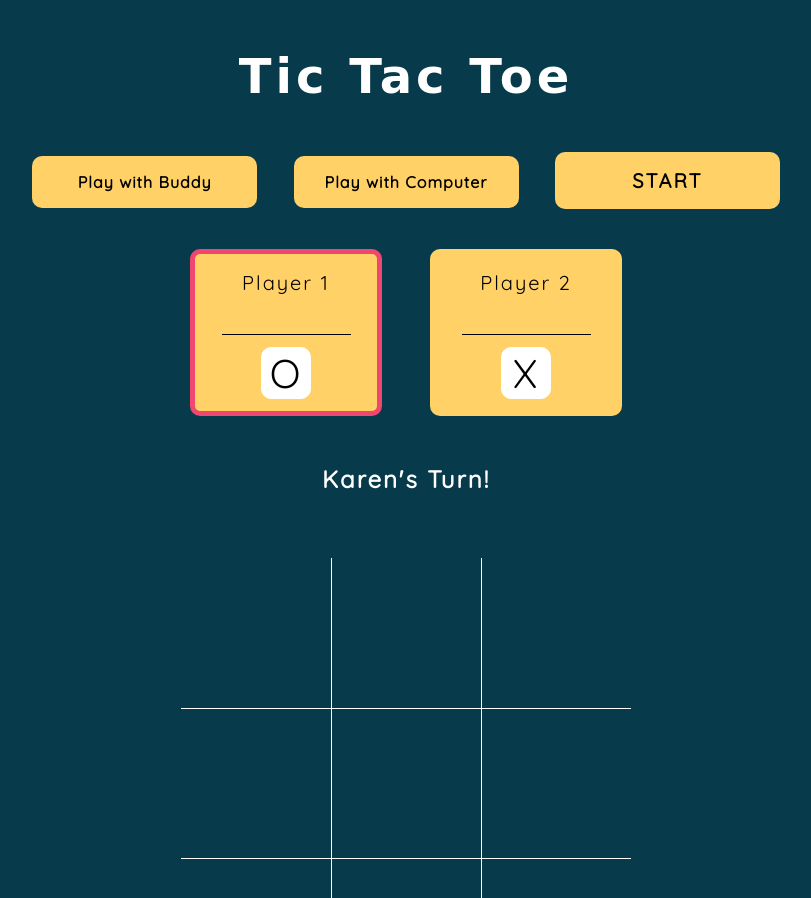
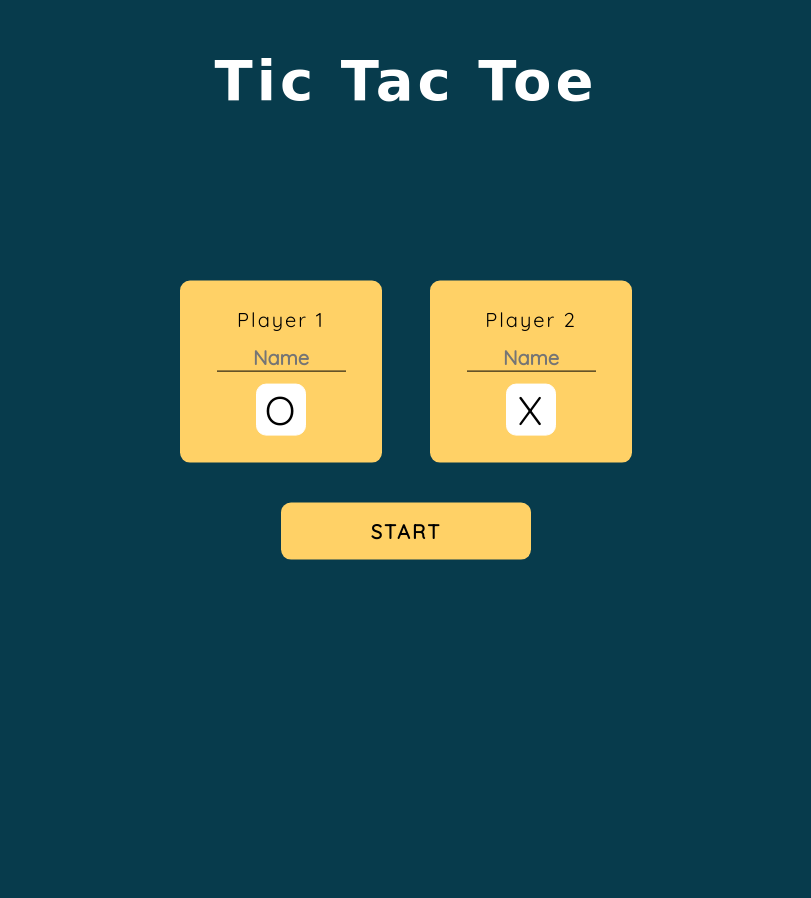
Before and after one commit to DevKarenC/tic-tac-toe, a plain HTML site: page index.html in a window 1280 px wide. Both pictures are taken after a click on the button "Play with Buddy". Shown: the top 898 px of the page, without its empty margins (234-1045 px from the left). After the commit the page ends 800 px from the top, so only its background shows below. Drawn offline with Linux system fonts and the light colour scheme; a web font is replaced by a local one.

Commit message:
Add scale, translation, and border effects for in-game

```diff
--- a/index.css
+++ b/index.css
@@ -1,4 +1,8 @@
 /* || General Styles */
+
+html {
+  overflow: auto;
+}
 
 body {
   background-color: #073b4c;
@@ -13,16 +17,21 @@ header {
 
 h1 {
   font-family: "Molle", cursive;
-  font-size: 3rem;
+  font-size: 3.5rem;
   color: #ffffff;
   letter-spacing: 4px;
   text-align: center;
-  margin: 0;
+  margin: 3rem auto 0 auto;
+  transform: translateY(300%);
+  transition: transform 0.75s;
 }
 
 nav {
+  display: flex;
+  flex-direction: column;
+  align-items: center;
   text-align: center;
-  margin: 2rem auto;
+  transform: translateY(40%);
 }
 
 .play-with-button,
@@ -32,29 +41,31 @@ nav {
   background-color: #ffd166;
   cursor: pointer;
   font-family: "Quicksand", sans-serif;
-  font-size: 1rem;
+  font-size: 1.25rem;
   font-weight: 600;
   letter-spacing: 1px;
   padding: 1rem;
   margin: 1rem;
-  width: 225px;
-  transition: all 0.4s ease-in;
+  width: 250px;
+  transition: all 0.1s ease-in;
 }
 
 .play-with-button:hover {
-  background-color: white;
+  background-color: #83c5be;
+  color: white;
 }
 
 .start-button {
   font-size: 1.25rem;
   letter-spacing: 2px;
   position: relative;
-  transition: ease-out 0.3s;
+  transform: scale(0);
+  transition: transform 0.75s;
   z-index: 1;
 }
 
 .start-button:before {
-  background-color: #ffffff;
+  background-color: #83c5be;
   content: "";
   position: absolute;
   top: 0;
@@ -74,36 +85,25 @@ nav {
   z-index: -1;
 }
 
-/* .visible {
-  transform: scale(1);
-}
-
-.hidden {
-  transform: scale(0);
-  display: none;
-} */
-
 /* || Player Boxes */
 
 .player-box-wrapper {
   display: flex;
   justify-content: center;
+  transition: transform 0.75s;
+  transform: scale(0);
 }
 
 .player-box {
   background: #ffd166;
-  border: 5px solid #ffd166;
+  border: 10px solid #ffd166;
   border-radius: 10px;
   font-size: 1.25rem;
   letter-spacing: 2px;
   width: 150px;
-  height: 125px;
+  height: 130px;
   padding: 1rem;
   margin: 1.5rem;
-}
-
-.player-box:first-child {
-  border: 5px solid #ef476f;
 }
 
 .player-box > label {
@@ -114,6 +114,10 @@ nav {
   margin: 0 auto;
   min-height: 30px;
   overflow-wrap: break-word;
+}
+
+.current-player {
+  border: 10px solid #ef476f;
 }
 
 #player-one-name,
@@ -146,7 +150,7 @@ input[type="text"] {
   width: 3rem;
 }
 
-.player-turn {
+.game-message {
   color: #ffffff;
   font-size: 1.5rem;
   font-weight: 600;
@@ -158,10 +162,10 @@ input[type="text"] {
 main {
   display: flex;
   justify-content: center;
-  margin: 4rem;
+  margin: 6rem auto;
 }
 
-#game-board {
+.game-board {
   display: grid;
   grid-template-columns: repeat(3, 150px);
   grid-template-rows: repeat(3, 150px);
@@ -190,3 +194,13 @@ main {
 .game-board-grid:nth-child(3n + 2) {
   border-right: 1px solid #ffffff;
 }
+
+/* || Toggle Visibility */
+
+.visible {
+  transform: scale(1);
+}
+
+.hidden {
+  display: none;
+}
--- a/index.html
+++ b/index.html
@@ -24,12 +24,11 @@
     <nav>
       <button class="play-with-button buddy">Play with Buddy</button>
       <button class="play-with-button computer">Play with Computer</button>
-      <button class="hidden start-button">START</button>
-      <div class="hidden player-box-wrapper">
+      <div class="player-box-wrapper">
         <div class="player-box one">
           <p class="player-name">
             <label for="player-one-name">Player 1</label>
-            <input type="text" id="player-one-name" required />
+            <input type="text" id="player-one-name" placeholder="Name" />
           </p>
           <div class="player-symbol">
             <p>O</p>
@@ -38,17 +37,18 @@
         <div class="player-box two">
           <p class="player-name">
             <label for="player-two-name">Player 2</label>
-            <input type="text" id="player-two-name" required />
+            <input type="text" id="player-two-name" placeholder="Name" />
           </p>
           <div class="player-symbol">
             <p>X</p>
           </div>
         </div>
       </div>
-      <p class="hidden player-turn">Karen's Turn!</p>
+      <button class="start-button">START</button>
+      <p class="hidden game-message">Karen's Turn!</p>
     </nav>
     <main>
-      <div id="game-board" class="hidden">
+      <div class="game-board hidden">
         <div class="game-board-grid" data-grid-num="0"></div>
         <div class="game-board-grid" data-grid-num="1"></div>
         <div class="game-board-grid" data-grid-num="2"></div>
--- a/index.js
+++ b/index.js
@@ -31,8 +31,7 @@ const Player = (name, symbol) => {
 const Game = (function () {
   const playerOne = Player("Player One", "O");
   const playerTwo = Player("Player Two", "X");
-  // let gameStarted = false;
-  // const startGame = () => {};
+
   const getSymbolCount = (symbol) => {
     return Gameboard.getGameboard().reduce(function (totalCount, currentGrid) {
       if (currentGrid === symbol) {
@@ -55,15 +54,9 @@ const Game = (function () {
     let haveWinner = false;
     let winningSymbol;
     const [b0, b1, b2, b3, b4, b5, b6, b7, b8] = [...gameboard];
-    const numOfFilledGrid = gameboard.reduce(function (filledGrid, grid) {
-      if (grid !== "") {
-        filledGrid++;
-      }
-      return filledGrid;
-    }, 0);
 
     // if there are not enough pieces on the board, skip the win check
-    if (numOfFilledGrid < 5) {
+    if (getSymbolCount("O") + getSymbolCount("X") < 5) {
       return;
     }
     // check rows
@@ -99,7 +92,10 @@ const Game = (function () {
       return winningSymbol;
     }
     // if the board is full and there is no winner, it's a tie
-    else if (numOfFilledGrid === 9 && haveWinner === false) {
+    else if (
+      getSymbolCount("O") + getSymbolCount("X") === 9 &&
+      haveWinner === false
+    ) {
       console.log("It's a tie. Play again?");
       return;
     }
@@ -115,37 +111,59 @@ const Game = (function () {
 
 // ControlDisplay module created as an IIFE
 const ControlDisplay = (function () {
+  // caching DOM elements
+  const title = document.querySelector("h1");
   const playWithBuddyButton = document.querySelector(".buddy");
   const playWithComputerButton = document.querySelector(".computer");
-  const playerOneName = document
-    .querySelector(".one")
-    .querySelector(".player-name");
-  const playerTwoName = document
-    .querySelector(".two")
-    .querySelector(".player-name");
-  const gameBoard = document.querySelector("#game-board");
+  const startButton = document.querySelector(".start-button");
+  const playerBoxWrapper = document.querySelector(".player-box-wrapper");
+  const playerOneBox = document.querySelector(".one");
+  const playerTwoBox = document.querySelector(".two");
+  const playerOneName = playerOneBox.querySelector(".player-name");
+  const playerTwoName = playerTwoBox.querySelector(".player-name");
+  const gameBoard = document.querySelector(".game-board");
   const gameBoardGrids = Array.from(gameBoard.querySelectorAll("div"));
 
-  // add event listener to play with buddy or computer buttons
+  // player boxes appears after the player decided to play with buddy or computer
   playWithBuddyButton.addEventListener("click", function () {
+    title.style.transform = "translateY(0%)";
     playWithBuddyButton.classList.add("hidden");
     playWithComputerButton.classList.add("hidden");
+    playerBoxWrapper.classList.add("visible");
+    startButton.classList.add("visible");
   });
 
-  // after game start, players can no longer change their names
+  // display grid after the player clicks on the start button
+  startButton.addEventListener("click", function () {
+    startButton.classList.add("hidden");
+    gameBoard.classList.remove("hidden");
+    playerOneBox.classList.add("current-player");
+  });
 
+  // add event listener to each grid for player's grid selection
   let currentPlayer;
-  // add event listener to each grid for player's grid selection
   gameBoardGrids.forEach((grid) => {
     grid.addEventListener("click", function () {
       const gridNum = grid.dataset.gridNum;
       currentPlayer = Game.getCurrentPlayer();
       currentPlayer.placeSymbol(gridNum, currentPlayer.getSymbol());
       renderGrid(gridNum);
+      toggleBorder();
       determineWinner();
       disableGrid();
     });
   });
+
+  // add border around the next player box
+  function toggleBorder() {
+    if (currentPlayer.getSymbol() === "X") {
+      playerOneBox.classList.add("current-player");
+      playerTwoBox.classList.remove("current-player");
+    } else {
+      playerOneBox.classList.remove("current-player");
+      playerTwoBox.classList.add("current-player");
+    }
+  }
 
   const renderGrid = function (gridNum) {
     if (gameBoardGrids[gridNum].textContent === "") {
```
